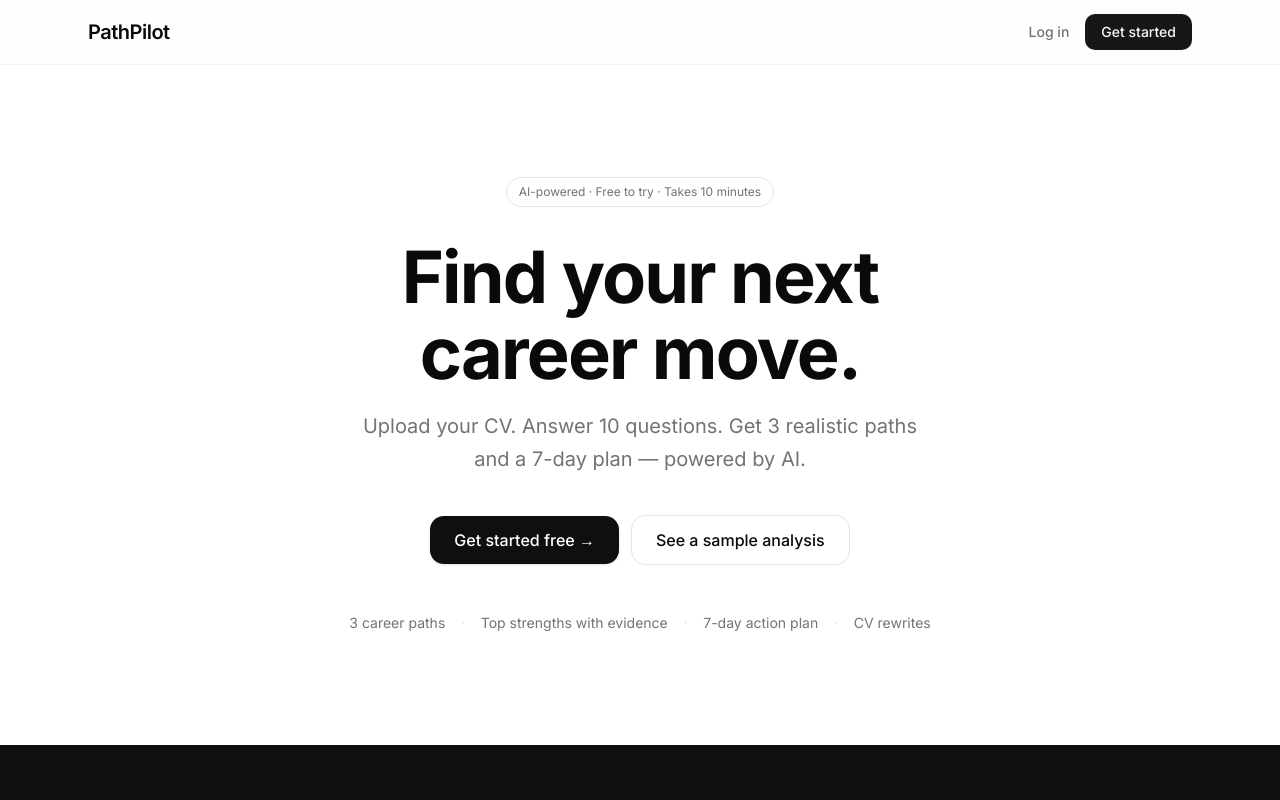
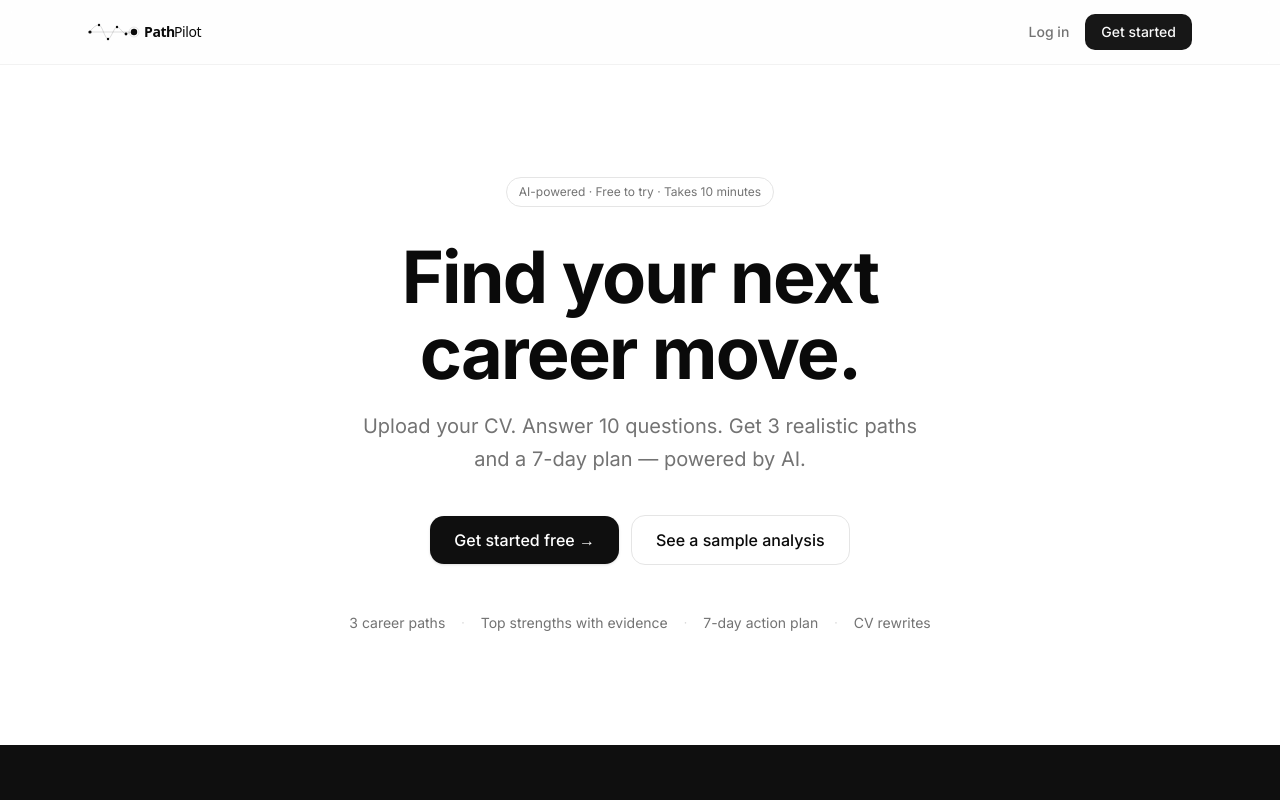
Before and after one commit to mastercontrolJavi/path-pilot, a Next.js app: page / in a window 1280 px wide. Shown: the top 800 px of the page. Built offline with nearby package versions, Linux system fonts and the light colour scheme; no server answers.

Commit message:
feat: add PathPilotLogo SVG component to app and marketing headers
Creates a branded SVG logo with a wave-path-and-stars motif plus a
Path/Pilot split-weight wordmark. Replaces plain text links in both
the app and marketing layout headers.

```diff
--- a/src/app/(app)/layout.tsx
+++ b/src/app/(app)/layout.tsx
@@ -3,6 +3,7 @@ import { redirect } from "next/navigation";
 import { headers } from "next/headers";
 import { createClient } from "@/lib/supabase/server";
 import { LogoutButton } from "@/components/logout-button";
+import { PathPilotLogo } from "@/components/ui/logo";
 
 export default async function AppLayout({
   children,
@@ -28,8 +29,8 @@ export default async function AppLayout({
       <header className="border-b border-border/50 bg-white/80 backdrop-blur-sm sticky top-0 z-50">
         <div className="max-w-6xl mx-auto px-6 h-14 flex items-center justify-between">
           <div className="flex items-center gap-8">
-            <Link href="/dashboard" className="text-lg font-semibold tracking-tight">
-              PathPilot
+            <Link href="/dashboard" className="flex items-center">
+              <PathPilotLogo className="text-foreground" />
             </Link>
             <nav className="hidden sm:flex items-center gap-1">
               <Link
--- a/src/app/(marketing)/layout.tsx
+++ b/src/app/(marketing)/layout.tsx
@@ -1,5 +1,6 @@
 import Link from "next/link";
 import { createClient } from "@/lib/supabase/server";
+import { PathPilotLogo } from "@/components/ui/logo";
 
 export default async function MarketingLayout({
   children,
@@ -15,8 +16,8 @@ export default async function MarketingLayout({
     <div className="min-h-screen flex flex-col">
       <header className="border-b border-border/50 bg-white/80 backdrop-blur-sm sticky top-0 z-50">
         <div className="max-w-6xl mx-auto px-6 h-16 flex items-center justify-between">
-          <Link href="/" className="text-xl font-semibold tracking-tight">
-            PathPilot
+          <Link href="/" className="flex items-center">
+            <PathPilotLogo className="text-foreground" />
           </Link>
           <nav className="flex items-center gap-4">
             {user ? (
--- /dev/null
+++ b/src/components/ui/logo.tsx
@@ -0,0 +1,52 @@
+export function PathPilotLogo({ className }: { className?: string }) {
+  return (
+    <svg
+      width="140"
+      height="28"
+      viewBox="0 0 140 28"
+      fill="none"
+      xmlns="http://www.w3.org/2000/svg"
+      className={className}
+      aria-label="PathPilot"
+    >
+      {/* Faint baseline */}
+      <line x1="0" y1="14" x2="44" y2="14" stroke="currentColor" strokeWidth="0.5" opacity="0.25"/>
+      {/* Wave path connecting stars */}
+      <path
+        d="M 2,14 C 4,10 8,7 11,7 C 14,7 17,21 20,21 C 23,21 26,9 29,9 C 32,9 35,16 38,16 C 40,15.5 42,14 46,14"
+        stroke="currentColor"
+        strokeWidth="0.7"
+        opacity="0.2"
+        strokeLinecap="round"
+      />
+      {/* Small stars along wave */}
+      <circle cx="2" cy="14" r="1.6" fill="currentColor"/>
+      <circle cx="11" cy="7" r="1.2" fill="currentColor"/>
+      <circle cx="20" cy="21" r="1.2" fill="currentColor"/>
+      <circle cx="29" cy="9" r="1.2" fill="currentColor"/>
+      <circle cx="38" cy="16" r="1.4" fill="currentColor"/>
+      {/* North star */}
+      <circle cx="46" cy="14" r="3.2" fill="currentColor"/>
+      <circle cx="46" cy="14" r="5" fill="none" stroke="currentColor" strokeWidth="0.5" opacity="0.2"/>
+      {/* Wordmark */}
+      <text
+        x="56"
+        y="19"
+        fontFamily="ui-sans-serif, system-ui, sans-serif"
+        fontSize="14"
+        fontWeight="600"
+        fill="currentColor"
+        letterSpacing="-0.4"
+      >Path</text>
+      <text
+        x="86"
+        y="19"
+        fontFamily="ui-sans-serif, system-ui, sans-serif"
+        fontSize="14"
+        fontWeight="300"
+        fill="currentColor"
+        letterSpacing="-0.4"
+      >Pilot</text>
+    </svg>
+  )
+}
```
